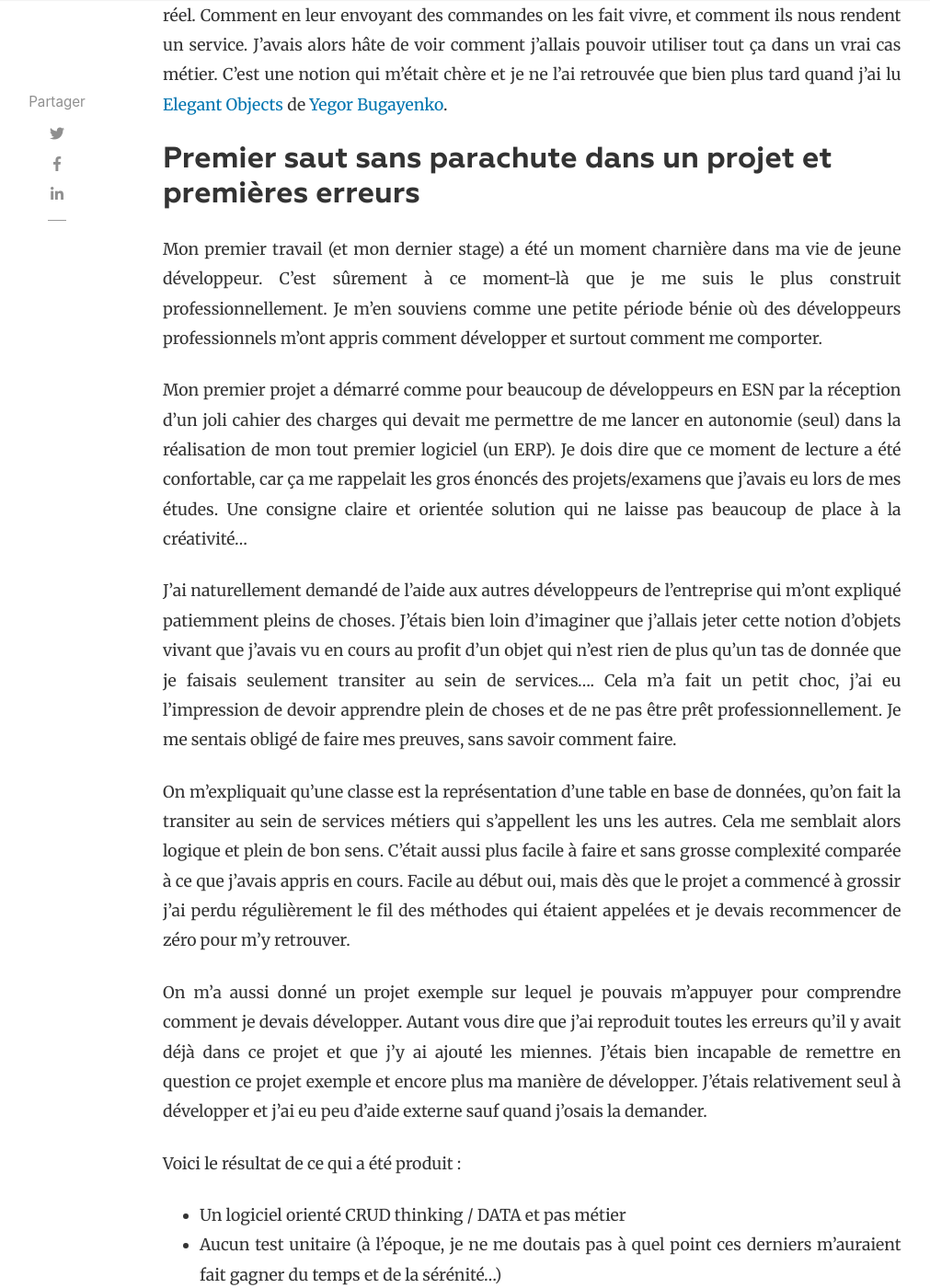
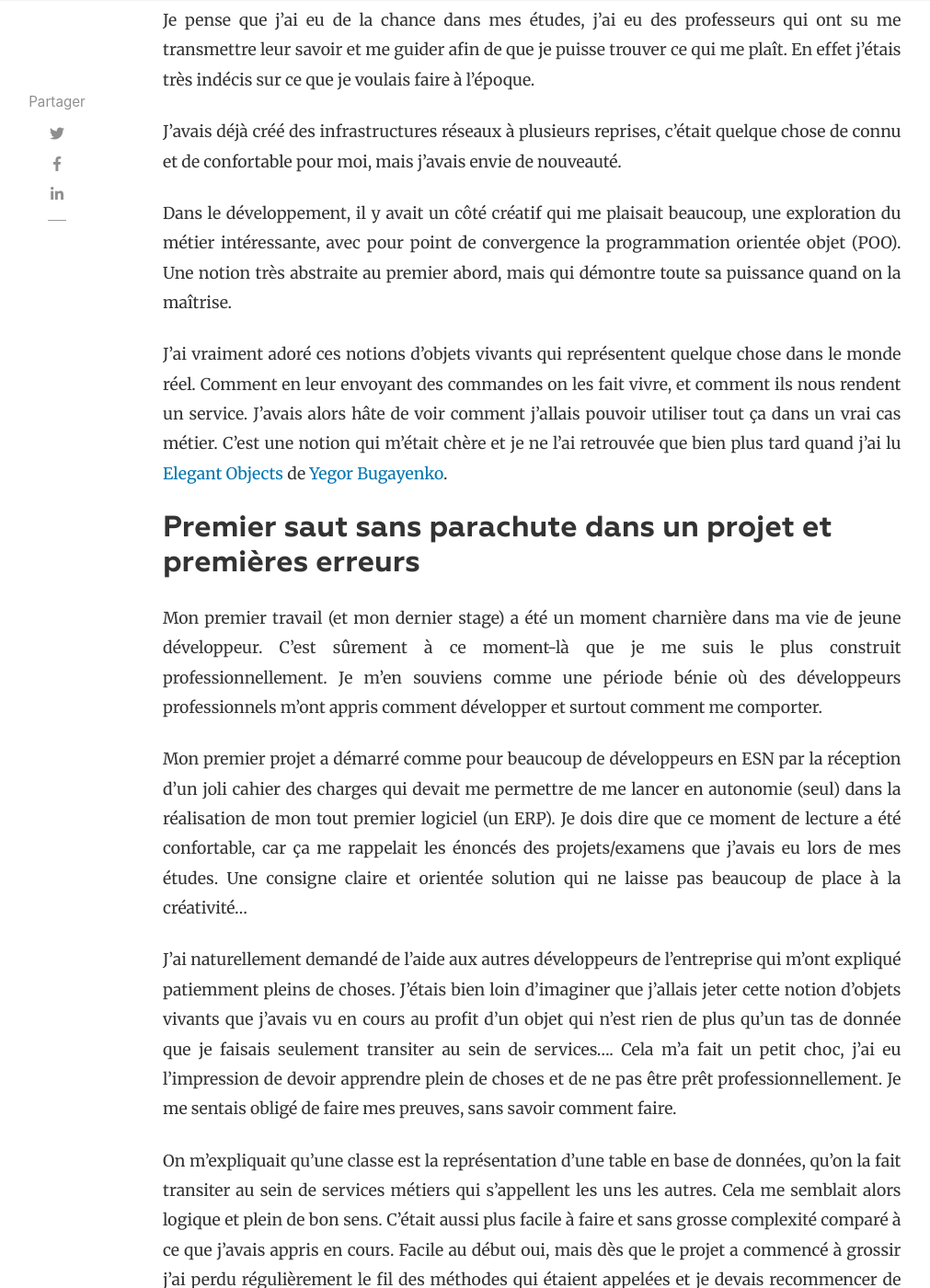
Before and after one commit to Primobox/primobox.github.io, a Jekyll site: the page built from _posts/2022-02-23-retrospective-d-une-carriere-de-jeune-developpeur-1.md, in a window 1280 px wide and 1400 px high, scrolled down 1056 px. Shown: the whole window at 92% size, without its empty margins (108-1119 px from the left). Built offline with Jekyll 4.4.1, drawn with Linux system fonts in a browser that asks for light colours; nearby versions of some CDN libraries; comment, search, counter and statistics services are not loaded; some of the changed text lies outside the part shown.

Commit message:
[fix] fautes d'orthographe

```diff
--- a/_config.yml
+++ b/_config.yml
@@ -2,7 +2,7 @@
 name: "Tech Blog"
 title: "Primobox Tech Blog"
 description: "Innover, Partager, Grandir ensemble"
-logo: 'assets/images/Primobox-bleu.svg'
+logo: 'assets/images/logo.png'
 favicon: 'assets/images/logo.png'
 baseurl:
 disqus: 'primoboxtechblog'
--- a/_posts/2022-02-23-retrospective-d-une-carriere-de-jeune-developpeur-1.md
+++ b/_posts/2022-02-23-retrospective-d-une-carriere-de-jeune-developpeur-1.md
@@ -21,16 +22,16 @@
 
 ## Premier saut sans parachute dans un projet et premières erreurs
 
-Mon premier travail (et mon dernier stage) a été un moment charnière dans ma vie de jeune développeur. C'est sûrement à ce moment-là que je me suis le plus construit professionnellement. Je m'en souviens comme une petite période bénie où des développeurs professionnels m'ont appris comment développer et surtout comment me comporter.
+Mon premier travail (et mon dernier stage) a été un moment charnière dans ma vie de jeune développeur. C'est sûrement à ce moment-là que je me suis le plus construit professionnellement. Je m'en souviens comme une période bénie où des développeurs professionnels m'ont appris comment développer et surtout comment me comporter.
 
 Mon premier projet a démarré comme pour beaucoup de développeurs en ESN par la réception d'un joli cahier des charges qui devait me permettre de me lancer en autonomie (seul) dans la réalisation de mon tout premier logiciel (un ERP).
-Je dois dire que ce moment de lecture a été confortable, car ça me rappelait les gros énoncés des projets/examens que j'avais eu lors de mes études. Une consigne claire et orientée solution qui ne laisse pas beaucoup de place à la créativité...
+Je dois dire que ce moment de lecture a été confortable, car ça me rappelait les énoncés des projets/examens que j'avais eu lors de mes études. Une consigne claire et orientée solution qui ne laisse pas beaucoup de place à la créativité...
 
 J'ai naturellement demandé de l'aide aux autres développeurs de l'entreprise qui m'ont expliqué patiemment pleins de choses.
-J'étais bien loin d'imaginer que j'allais jeter cette notion d'objets vivant que j'avais vu en cours au profit d'un objet qui n'est rien de plus qu'un tas de donnée que je faisais seulement transiter au sein de services....
+J'étais bien loin d'imaginer que j'allais jeter cette notion d'objets vivants que j'avais vu en cours au profit d'un objet qui n'est rien de plus qu'un tas de donnée que je faisais seulement transiter au sein de services....
 Cela m'a fait un petit choc, j'ai eu l'impression de devoir apprendre plein de choses et de ne pas être prêt professionnellement. Je me sentais obligé de faire mes preuves, sans savoir comment faire.
 
-On m'expliquait qu'une classe est la représentation d'une table en base de données, qu'on fait la transiter au sein de services métiers qui s'appellent les uns les autres. Cela me semblait alors logique et plein de bon sens. C'était aussi plus facile à faire et sans grosse complexité comparée à ce que j'avais appris en cours.
+On m'expliquait qu'une classe est la représentation d'une table en base de données, qu'on la fait transiter au sein de services métiers qui s'appellent les uns les autres. Cela me semblait alors logique et plein de bon sens. C'était aussi plus facile à faire et sans grosse complexité comparé à ce que j'avais appris en cours.
 Facile au début oui, mais dès que le projet a commencé à grossir j'ai perdu régulièrement le fil des méthodes qui étaient appelées et je devais recommencer de zéro pour m'y retrouver.
 
 On m'a aussi donné un projet exemple sur lequel je pouvais m'appuyer pour comprendre comment je devais développer.
```
Also changed, not shown: other parts of _posts/2022-02-23-retrospective-d-une-carriere-de-jeune-developpeur-1.md (+10 -9 lines), assets/images/logo.png, 12 other files.
